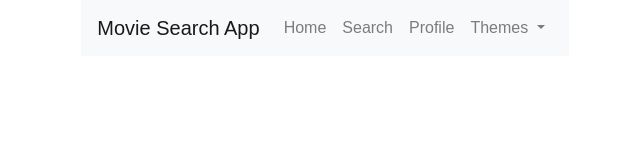
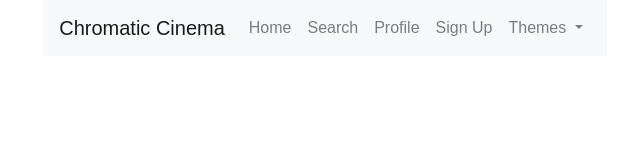
Before and after one commit to Nineteeners/ProjectNineteeners, a website: page public/movie.html in a window 1280 px wide. Shown: the whole page, without its empty margins (315-955 px from the left). Drawn offline with nearby package versions, Linux system fonts and the light colour scheme; no server answers.

Commit message:
Update navbar

```diff
--- a/public/movie.html
+++ b/public/movie.html
@@ -17,7 +17,7 @@
   <body>
     <!-- Navbar HTML -->
     <nav class="navbar navbar-expand-lg navbar-light bg-light">
-      <a class="navbar-brand" href="#">Movie Search App</a>
+      <a class="navbar-brand" href="/">Chromatic Cinema </a>
       <button
         class="navbar-toggler"
         type="button"
@@ -38,7 +38,10 @@
             <a class="nav-link" href="/search.html">Search</a>
           </li>
           <li class="nav-item">
-            <a class="nav-link" href="#">Profile</a>
+            <a class="nav-link" href="/profile.html">Profile</a>
+          </li>
+          <li class="nav-item">
+            <a class="nav-link" href="/signUp.html">Sign Up</a>
           </li>
           <li class="nav-item dropdown">
             <a
```
Also changed, not shown: public/search.html (+5 -2 lines).
